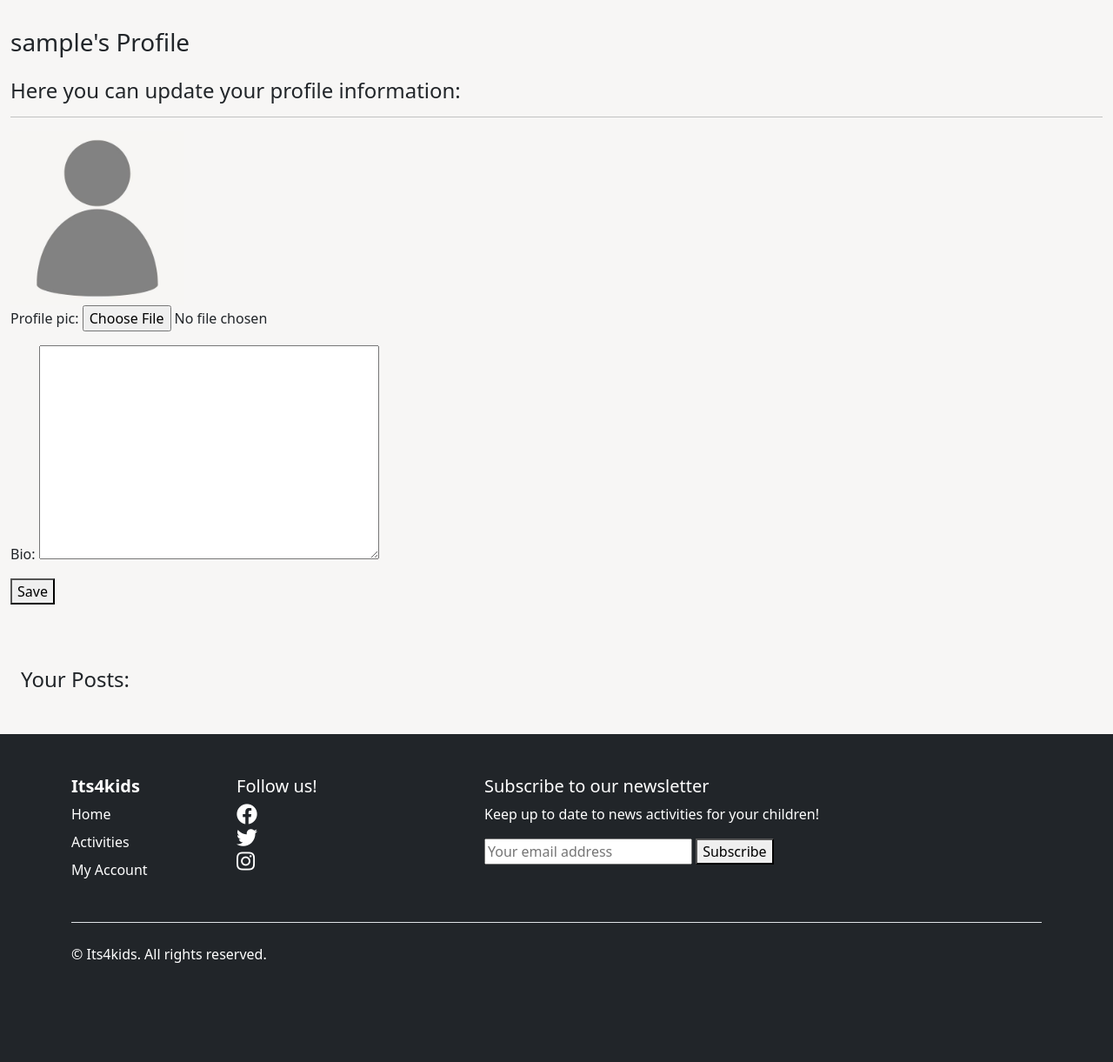
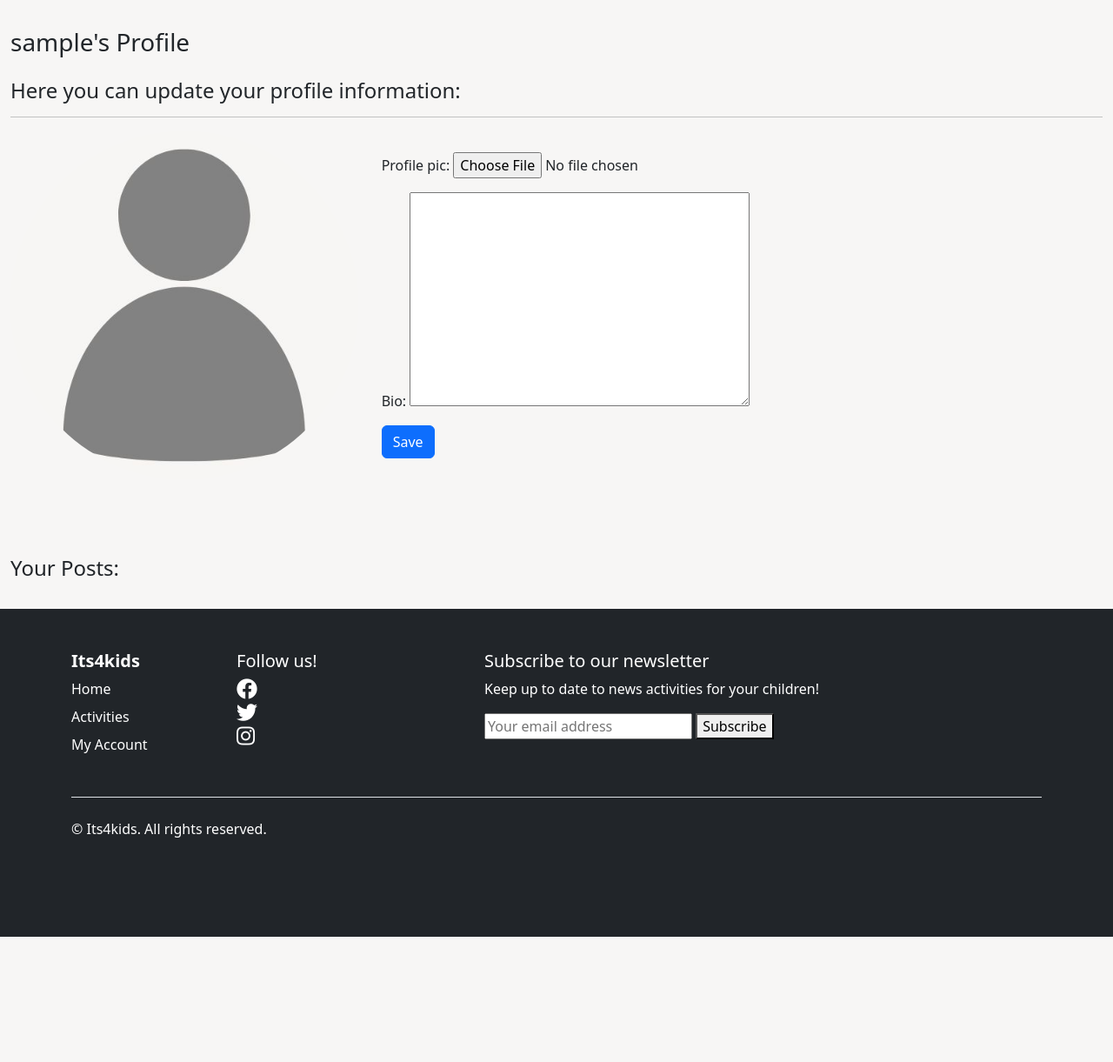
Before and after one commit to fmstacco/its4kids, a Django app: page /profiles/profile/ in a window 1280 px wide. Shown: the part 89-1310 px from the top of the page at 87% size. After the commit the page ends 1166 px from the top, so only its background shows below. Run offline with Django 3.2, Linux system fonts and the light colour scheme; the visitor is signed in with stand-in values (Sample User, id 1); data that the repository does not hold is empty.

Commit message:
updated profile.html: styling and links for users to be able to see the posts they have created

```diff
--- a/profiles/templates/profile.html
+++ b/profiles/templates/profile.html
@@ -8,29 +8,31 @@
         <h4 class="headline-intro-text mt-4">Here you can update your profile information:</h4>
     </div>
     <hr>
-        <div class="profile-info">
-
+    <div class="row profile-info">
+        <div class="col-md-4">
             {% if user_profile.profile_pic %}
-            <img
-                src="{{ user_profile.profile_pic.url }}" width="200" height="200"
-                alt="Profile Picture">
+            <img src="{{ user_profile.profile_pic.url }}" class="img-fluid" width="400" height="400"  alt="Profile Picture">
             {% else %}
-            <img
-                src="{% static 'images/default_profile_pic.jpg' %}" width="200" height="200"
+            <img src="{% static 'images/default_profile_pic.jpg' %}" class="img-fluid rounded-circle" width="400" height="400"
                 alt="Default Profile Picture">
             {% endif %}
-
-            <form method="post" enctype="multipart/form-data">
+        </div>
+        <div class="col-md-8">
+            <form method="post" enctype="multipart/form-data" class="mt-4">
                 {% csrf_token %}
                 {{ form.as_p }}
-                <button type="submit">Save</button>
+                <button type="submit" class="btn btn-primary">Save</button>
             </form>
+        </div>
+    </div>
 </div>
 <div class="container-fluid py-4">
     <h4 class="mt-5">Your Posts:</h4>
     <ul class="list-group">
         {% for post in user_posts %}
-                <li>{{ post.title }}</li>
+        <li class="list-group-item">
+            <a href="{% url 'post_detail' slug=post.slug %}">{{ post.title }}</a>
+        </li>
         {% endfor %}
     </ul>
 </div>
```
Lines whose indentation alone changed are shown as unchanged.
